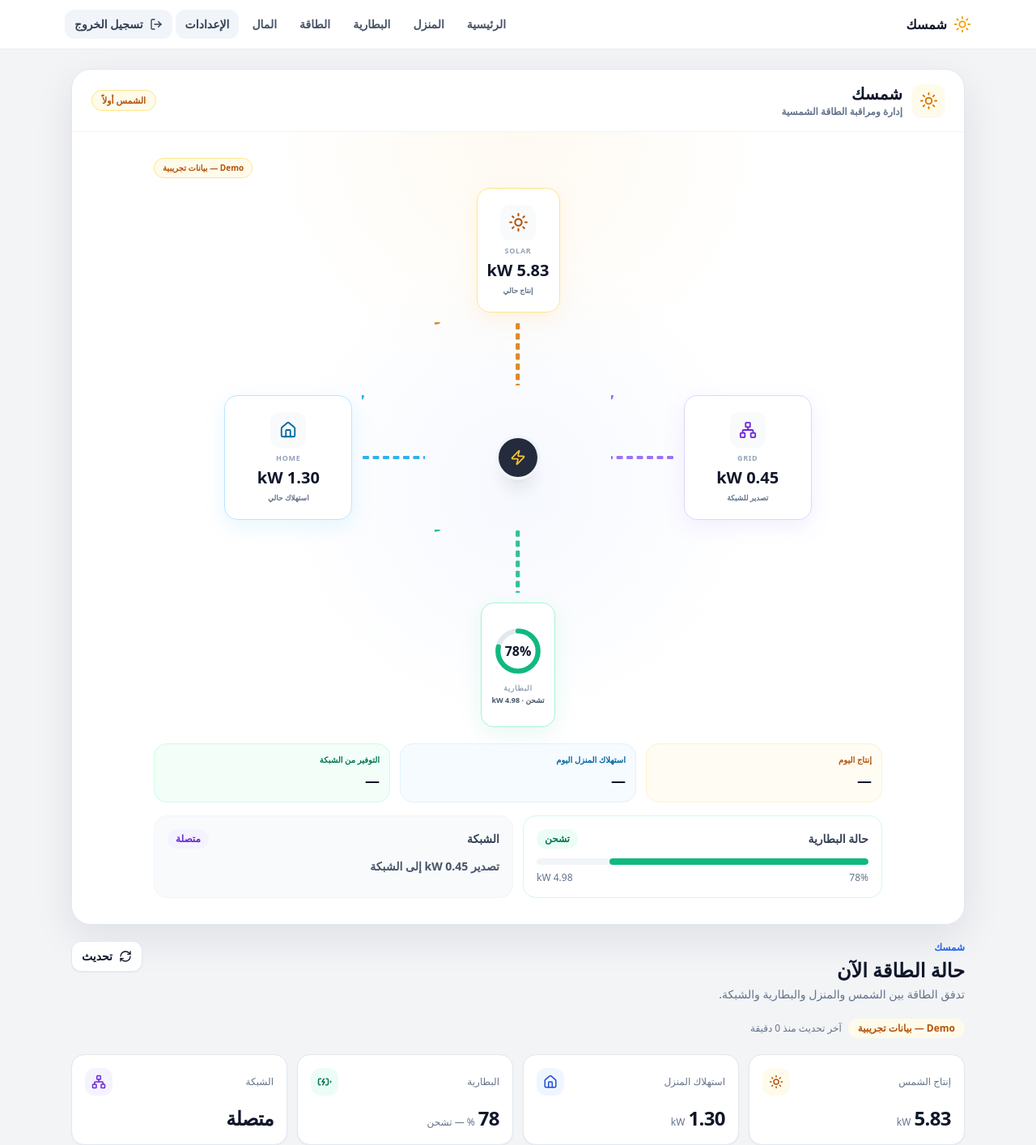
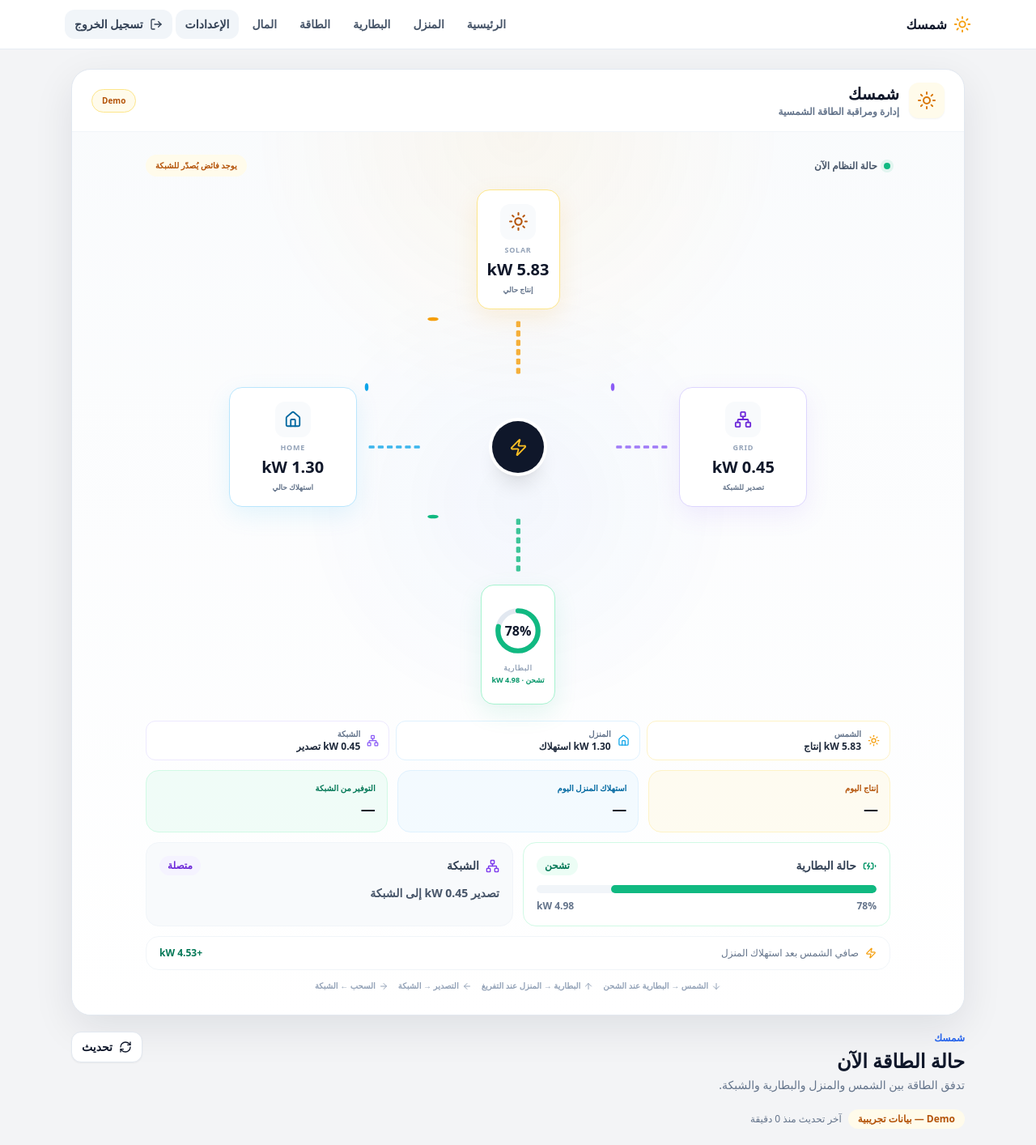
Before and after one commit to mahmoudbir-glitch/Shamsak, a Next.js app: page / in a window 1280 px wide. Shown: the top 1414 px of the page at 81% size. Built offline with nearby package versions, Linux system fonts and the light colour scheme.

Commit message:
feat: refine interactive solar energy hero

```diff
--- a/src/components/solar-hero.tsx
+++ b/src/components/solar-hero.tsx
@@ -1,4 +1,14 @@
-import { Home, Network, Sun, Zap } from "lucide-react";
+import {
+  ArrowDown,
+  ArrowLeft,
+  ArrowRight,
+  ArrowUp,
+  BatteryCharging,
+  Home,
+  Network,
+  Sun,
+  Zap,
+} from "lucide-react";
 import type { ReactNode } from "react";
 import type { EnergySnapshot } from "@/lib/energy";
 import { batteryState, batteryStateLabel } from "@/lib/energy";
@@ -9,6 +19,10 @@ interface SolarHeroProps {
 
 function kw(value: number) {
   return (Math.abs(value) / 1000).toFixed(2);
+}
+
+function clamp(value: number, min: number, max: number) {
+  return Math.min(max, Math.max(min, value));
 }
 
 function FlowLine({
@@ -36,7 +50,7 @@ function FlowLine({
   return (
     <svg
       aria-hidden="true"
-      className="pointer-events-none h-full w-full"
+      className="pointer-events-none h-full w-full overflow-visible"
       viewBox="0 0 100 100"
       preserveAspectRatio="none"
     >
@@ -49,13 +63,13 @@ function FlowLine({
         strokeWidth="2.5"
         strokeDasharray="8 8"
         strokeLinecap="round"
-        opacity={active ? 0.85 : 0.15}
+        opacity={active ? 0.8 : 0.14}
         style={active ? { animation: "dash 1.4s linear infinite" } : undefined}
       />
       {active && (
-        <circle r="3.5" fill={color} className="animate-pulse">
+        <circle r="3.2" fill={color}>
           <animateMotion
-            dur="2s"
+            dur="1.8s"
             repeatCount="indefinite"
             path={`M ${x1} ${y1} L ${x2} ${y2}`}
           />
@@ -66,10 +80,11 @@ function FlowLine({
 }
 
 const nodeTones = {
-  solar: "border-amber-200 bg-white text-amber-700 shadow-[0_8px_28px_rgba(245,158,11,.10)]",
-  home: "border-sky-200 bg-white text-sky-700 shadow-[0_8px_28px_rgba(14,165,233,.10)]",
-  battery: "border-emerald-200 bg-white text-emerald-700 shadow-[0_8px_28px_rgba(16,185,129,.10)]",
-  grid: "border-violet-200 bg-white text-violet-700 shadow-[0_8px_28px_rgba(139,92,246,.10)]",
+  solar: "border-amber-200 bg-white text-amber-700 shadow-[0_10px_30px_rgba(245,158,11,.12)]",
+  home: "border-sky-200 bg-white text-sky-700 shadow-[0_10px_30px_rgba(14,165,233,.10)]",
+  battery:
+    "border-emerald-200 bg-white text-emerald-700 shadow-[0_10px_30px_rgba(16,185,129,.11)]",
+  grid: "border-violet-200 bg-white text-violet-700 shadow-[0_10px_30px_rgba(139,92,246,.10)]",
 } as const;
 
 function Node({
@@ -87,34 +102,49 @@ function Node({
 }) {
   return (
     <div
-      className={`relative z-20 box-border flex h-[112px] w-full max-w-[104px] flex-col items-center justify-center rounded-2xl border p-2 text-center backdrop-blur transition-transform duration-300 hover:-translate-y-0.5 sm:h-[154px] sm:max-w-[158px] sm:p-3 ${nodeTones[tone]}`}
+      className={`relative z-20 flex h-[116px] w-full max-w-[108px] flex-col items-center justify-center rounded-2xl border p-2 text-center backdrop-blur transition-transform duration-300 hover:-translate-y-0.5 sm:h-[148px] sm:max-w-[158px] sm:p-3 ${nodeTones[tone]}`}
     >
       <div className="flex h-9 w-9 items-center justify-center rounded-xl bg-slate-50 sm:h-11 sm:w-11">
         {icon}
       </div>
-      <p className="mt-1.5 text-[9px] font-bold tracking-[0.08em] text-slate-400">{title}</p>
-      <p className="mt-1 text-sm font-black text-slate-900 sm:text-xl">{value}</p>
-      <p className="mt-1 text-[9px] font-bold text-slate-500">{subtitle}</p>
+      <p className="mt-1.5 text-[9px] font-black tracking-[0.08em] text-slate-400">
+        {title}
+      </p>
+      <p className="mt-1 text-sm font-black text-slate-900 sm:text-xl">
+        {value}
+      </p>
+      <p className="mt-1 max-w-full truncate text-[9px] font-bold text-slate-500">
+        {subtitle}
+      </p>
     </div>
   );
 }
 
 function BatteryNode({
-  soc = 0,
+  soc,
   state,
   power,
 }: {
-  soc?: number;
+  soc: number;
   state: ReturnType<typeof batteryState>;
   power: number;
 }) {
-  const safe = Math.min(100, Math.max(0, Math.round(soc)));
+  const safe = clamp(Math.round(soc), 0, 100);
   const radius = 24;
   const circumference = 2 * Math.PI * radius;
+  const tone =
+    state === "charging"
+      ? "text-emerald-600"
+      : state === "discharging"
+        ? "text-blue-600"
+        : "text-slate-600";
 
   return (
-    <div className="relative z-20 box-border flex h-[112px] w-full max-w-[104px] flex-col items-center justify-center rounded-2xl border border-emerald-200 bg-white p-2 text-center text-emerald-700 shadow-[0_8px_28px_rgba(16,185,129,.10)] backdrop-blur transition-transform duration-300 hover:-translate-y-0.5 sm:h-[154px] sm:max-w-[158px] sm:p-3">
-      <div className="relative h-[56px] w-[56px] shrink-0 sm:h-[66px] sm:w-[66px]" aria-label={`نسبة البطارية ${safe}%`}>
+    <div className="relative z-20 flex h-[116px] w-full max-w-[108px] flex-col items-center justify-center rounded-2xl border border-emerald-200 bg-white p-2 text-center shadow-[0_10px_30px_rgba(16,185,129,.11)] sm:h-[148px] sm:max-w-[158px] sm:p-3">
+      <div
+        className="relative h-[56px] w-[56px] shrink-0 sm:h-[66px] sm:w-[66px]"
+        aria-label={`نسبة البطارية ${safe}%`}
+      >
         <svg className="-rotate-90 h-full w-full" viewBox="0 0 64 64" aria-hidden="true">
           <circle cx="32" cy="32" r={radius} fill="none" stroke="#e2e8f0" strokeWidth="6" />
           <circle
@@ -122,7 +152,7 @@ function BatteryNode({
             cy="32"
             r={radius}
             fill="none"
-            stroke="#10b981"
+            stroke={state === "discharging" ? "#3b82f6" : "#10b981"}
             strokeWidth="6"
             strokeLinecap="round"
             strokeDasharray={circumference}
@@ -134,10 +164,34 @@ function BatteryNode({
           {safe}%
         </span>
       </div>
-      <p className="mt-1.5 text-[9px] font-bold tracking-[0.08em] text-slate-400">البطارية</p>
-      <p className="mt-0.5 max-w-full truncate text-[9px] font-bold text-slate-600">
+      <p className="mt-1.5 text-[9px] font-black tracking-[0.08em] text-slate-400">
+        البطارية
+      </p>
+      <p className={`mt-0.5 max-w-full truncate text-[9px] font-bold ${tone}`}>
         {batteryStateLabel(state)} · {kw(power)} kW
       </p>
+    </div>
+  );
+}
+
+function FlowStatus({
+  icon,
+  label,
+  value,
+  tone,
+}: {
+  icon: ReactNode;
+  label: string;
+  value: string;
+  tone: string;
+}) {
+  return (
+    <div className={`flex items-center gap-2 rounded-xl border bg-white px-3 py-2 ${tone}`}>
+      {icon}
+      <div className="min-w-0">
+        <p className="text-[10px] font-bold text-slate-500">{label}</p>
+        <p className="truncate text-xs font-black text-slate-800">{value}</p>
+      </div>
     </div>
   );
 }
@@ -147,13 +201,13 @@ export function SolarHero({ data }: SolarHeroProps) {
     return (
       <section
         aria-label="شمسك - تدفق الطاقة"
-        className="overflow-hidden rounded-3xl border border-slate-200 bg-white shadow-[0_12px_40px_rgba(15,23,42,.08)]"
+        className="overflow-hidden rounded-3xl border border-slate-200 bg-white shadow-[0_14px_45px_rgba(15,23,42,.08)]"
       >
-        <div className="flex min-h-[390px] items-center justify-center p-6">
-          <div className="text-center">
-            <Sun className="mx-auto animate-pulse text-amber-500" size={36} aria-hidden="true" />
-            <p className="mt-3 font-bold text-slate-800">جارٍ تحميل بيانات الطاقة…</p>
-            <p className="mt-1 text-xs text-slate-500">يرجى الانتظار لحظة</p>
+        <div className="flex min-h-[430px] items-center justify-center p-6">
+          <div className="text-center" role="status" aria-live="polite">
+            <Sun className="mx-auto animate-pulse text-amber-500" size={38} aria-hidden="true" />
+            <p className="mt-3 font-black text-slate-800">جارٍ تحميل بيانات الطاقة…</p>
+            <p className="mt-1 text-xs text-slate-500">يتم تجهيز مخطط التدفق اللحظي</p>
           </div>
         </div>
       </section>
@@ -163,50 +217,79 @@ export function SolarHero({ data }: SolarHeroProps) {
   const state = batteryState(data.batteryPowerW);
   const charging = state === "charging";
   const discharging = state === "discharging";
+  const solarActive = data.solarPowerW > 50;
+  const homeActive = data.homePowerW > 50;
   const gridImport = data.gridConnected && data.gridPowerW > 50;
   const gridExport = data.gridConnected && data.gridPowerW < -50;
-  const solarActive = data.solarPowerW > 50;
-  const homeActive = data.homePowerW > 50;
   const batteryActive = charging || discharging;
+  const netSolarAfterLoad = data.solarPowerW - data.homePowerW;
+  const statusText = !data.gridConnected
+    ? "الشبكة مفصولة"
+    : gridExport
+      ? "يوجد فائض يُصدّر للشبكة"
+      : gridImport
+        ? "المنزل يسحب من الشبكة"
+        : charging
+          ? "الشمس تشحن البطارية"
+          : discharging
+            ? "البطارية تدعم المنزل"
+            : "تدفق الطاقة متوازن";
 
   return (
     <section
       aria-labelledby="solar-hero-title"
       className="overflow-hidden rounded-3xl border border-slate-200 bg-white shadow-[0_16px_50px_rgba(15,23,42,.09)]"
     >
-      <div className="flex items-center justify-between gap-3 border-b border-slate-100 px-4 py-4 sm:px-6">
-        <div className="flex items-center gap-3">
-          <div className="flex h-10 w-10 items-center justify-center rounded-xl bg-amber-50 text-amber-600 shadow-sm">
-            <Sun size={23} aria-hidden="true" />
+      <header className="flex items-center justify-between gap-3 border-b border-slate-100 px-4 py-4 sm:px-6">
+        <div className="flex min-w-0 items-center gap-3">
+          <div className="flex h-11 w-11 shrink-0 items-center justify-center rounded-xl bg-amber-50 text-amber-600 shadow-sm">
+            <Sun size={24} aria-hidden="true" />
           </div>
-          <div>
+          <div className="min-w-0">
             <h2 id="solar-hero-title" className="text-xl font-black text-slate-900">
               شمسك
             </h2>
-            <p className="text-xs font-semibold text-slate-500">إدارة ومراقبة الطاقة الشمسية</p>
+            <p className="truncate text-xs font-semibold text-slate-500">
+              إدارة ومراقبة الطاقة الشمسية
+            </p>
           </div>
         </div>
-        <span className="rounded-full border border-amber-200 bg-amber-50 px-3 py-1 text-[11px] font-bold text-amber-700">
-          الشمس أولاً
+        <span
+          className={`shrink-0 rounded-full border px-3 py-1.5 text-[10px] font-black ${data.source === "demo"
+            ? "border-amber-200 bg-amber-50 text-amber-700"
+            : "border-emerald-200 bg-emerald-50 text-emerald-700"}`}
+        >
+          {data.source === "demo" ? "Demo" : "Live"}
         </span>
-      </div>
+      </header>
 
-      <div className="relative overflow-hidden bg-white px-3 py-6 sm:px-6 sm:py-8">
-        <div className="absolute inset-0 bg-[radial-gradient(circle_at_50%_45%,rgba(37,99,235,.045),transparent_38%),radial-gradient(circle_at_50%_0%,rgba(245,158,11,.055),transparent_28%)]" />
-        <div className="relative mx-auto max-w-[900px]">
-          <div className="mb-3 flex justify-end">
+      <div className="relative overflow-hidden bg-gradient-to-b from-slate-50/80 to-white px-3 py-5 sm:px-6 sm:py-7">
+        <div
+          className="pointer-events-none absolute inset-0 opacity-70"
+          aria-hidden="true"
+          style={{
+            background:
+              "radial-gradient(circle at 50% 42%, rgba(37,99,235,.055), transparent 34%), radial-gradient(circle at 50% 0%, rgba(245,158,11,.08), transparent 28%)",
+          }}
+        />
+
+        <div className="relative mx-auto max-w-[920px]">
+          <div className="mb-4 flex flex-wrap items-center justify-between gap-2">
+            <div className="flex items-center gap-2">
+              <span className="h-2 w-2 rounded-full bg-emerald-500 shadow-[0_0_0_4px_rgba(16,185,129,.10)]" />
+              <span className="text-xs font-bold text-slate-600">حالة النظام الآن</span>
+            </div>
             <span
-              className={`rounded-full border px-2.5 py-1 text-[10px] font-bold ${
-                data.source === "demo"
-                  ? "border-amber-200 bg-amber-50 text-amber-700"
-                  : "border-emerald-200 bg-emerald-50 text-emerald-700"
-              }`}
+              className={`rounded-full px-3 py-1.5 text-[10px] font-black ${!data.gridConnected
+                ? "bg-slate-200 text-slate-600"
+                : "bg-amber-50 text-amber-700"}`}
+              aria-live="polite"
             >
-              {data.source === "demo" ? "Demo — بيانات تجريبية" : "Live — بيانات حية"}
+              {statusText}
             </span>
           </div>
 
-          <div className="mx-auto box-border grid w-full max-w-[820px] grid-cols-[minmax(0,1fr)_16px_minmax(104px,158px)_16px_minmax(0,1fr)] grid-rows-[auto_38px_auto_38px_auto] items-center justify-items-center gap-1 overflow-visible sm:grid-cols-[minmax(158px,1fr)_78px_minmax(110px,1fr)_78px_minmax(158px,1fr)] sm:grid-rows-[auto_78px_auto_78px_auto] sm:gap-3">
+          <div className="mx-auto grid w-full max-w-[820px] grid-cols-[minmax(0,1fr)_14px_minmax(104px,150px)_14px_minmax(0,1fr)] grid-rows-[auto_34px_auto_34px_auto] items-center justify-items-center gap-1 sm:grid-cols-[minmax(158px,1fr)_70px_minmax(120px,1fr)_70px_minmax(158px,1fr)] sm:grid-rows-[auto_72px_auto_72px_auto] sm:gap-3">
             <div className="col-start-3 row-start-1">
               <Node
                 tone="solar"
@@ -218,7 +301,7 @@ export function SolarHero({ data }: SolarHeroProps) {
             </div>
 
             <div className="col-start-3 row-start-2 flex h-full w-full items-center justify-center">
-              <FlowLine direction="down" active={solarActive} color="#d97706" />
+              <FlowLine direction="down" active={solarActive} color="#f59e0b" />
             </div>
 
             <div className="col-start-1 row-start-3 flex w-full justify-end">
@@ -228,7 +311,7 @@ export function SolarHero({ data }: SolarHeroProps) {
                 value={data.gridConnected ? `${kw(data.gridPowerW)} kW` : "مفصولة"}
                 subtitle={
                   !data.gridConnected
-                    ? "الشبكة غير متاحة"
+                    ? "غير متاحة"
                     : gridImport
                       ? "سحب من الشبكة"
                       : gridExport
@@ -249,10 +332,10 @@ export function SolarHero({ data }: SolarHeroProps) {
 
             <div className="col-start-3 row-start-3">
               <div
-                className="z-30 flex h-12 w-12 animate-pulse items-center justify-center rounded-full bg-slate-900 text-white shadow-xl ring-4 ring-slate-100"
+                className="flex h-14 w-14 items-center justify-center rounded-full bg-slate-900 text-white shadow-xl ring-4 ring-white sm:h-16 sm:w-16"
                 aria-label="مركز تدفق الطاقة"
               >
-                <Zap size={20} className="text-amber-400" aria-hidden="true" />
+                <Zap size={23} className={solarActive ? "text-amber-400" : "text-slate-300"} aria-hidden="true" />
               </div>
             </div>
 
@@ -274,7 +357,7 @@ export function SolarHero({ data }: SolarHeroProps) {
               <FlowLine
                 direction={charging ? "down" : "up"}
                 active={batteryActive}
-                color="#10b981"
+                color={discharging ? "#3b82f6" : "#10b981"}
               />
             </div>
 
@@ -283,20 +366,41 @@ export function SolarHero({ data }: SolarHeroProps) {
             </div>
           </div>
 
-          <div className="mt-5 grid gap-3 sm:grid-cols-3">
-            <div className="rounded-2xl border border-amber-100 bg-amber-50/60 p-3">
+          <div className="mt-5 grid gap-2 sm:grid-cols-3">
+            <FlowStatus
+              icon={<Sun size={15} className="text-amber-500" aria-hidden="true" />}
+              label="الشمس"
+              value={`${kw(data.solarPowerW)} kW إنتاج`}
+              tone="border-amber-100"
+            />
+            <FlowStatus
+              icon={<Home size={15} className="text-sky-500" aria-hidden="true" />}
+              label="المنزل"
+              value={`${kw(data.homePowerW)} kW استهلاك`}
+              tone="border-sky-100"
+            />
+            <FlowStatus
+              icon={<Network size={15} className="text-violet-500" aria-hidden="true" />}
+              label="الشبكة"
+              value={!data.gridConnected ? "مفصولة" : gridExport ? `${kw(data.gridPowerW)} kW تصدير` : gridImport ? `${kw(data.gridPowerW)} kW سحب` : "متوازنة"}
+              tone="border-violet-100"
+            />
+          </div>
+
+          <div className="mt-3 grid gap-3 sm:grid-cols-3">
+            <div className="rounded-2xl border border-amber-100 bg-amber-50/70 p-3.5">
               <p className="text-[10px] font-bold text-amber-700">إنتاج اليوم</p>
               <p className="mt-1 text-lg font-black text-slate-900">
                 {data.todayProductionKWh != null ? `${data.todayProductionKWh.toFixed(1)} kWh` : "—"}
               </p>
             </div>
-            <div className="rounded-2xl border border-sky-100 bg-sky-50/60 p-3">
+            <div className="rounded-2xl border border-sky-100 bg-sky-50/70 p-3.5">
               <p className="text-[10px] font-bold text-sky-700">استهلاك المنزل اليوم</p>
               <p className="mt-1 text-lg font-black text-slate-900">
                 {data.todayHomeUsageKWh != null ? `${data.todayHomeUsageKWh.toFixed(1)} kWh` : "—"}
               </p>
             </div>
-            <div className="rounded-2xl border border-emerald-100 bg-emerald-50/60 p-3">
+            <div className="rounded-2xl border border-emerald-100 bg-emerald-50/70 p-3.5">
               <p className="text-[10px] font-bold text-emerald-700">التوفير من الشبكة</p>
               <p className="mt-1 text-lg font-black text-slate-900">
                 {data.todayGridSavings != null ? `${data.todayGridSavings.toFixed(1)} kWh` : "—"}
@@ -304,35 +408,39 @@ export function SolarHero({ data }: SolarHeroProps) {
             </div>
           </div>
 
-          <div className="mt-4 grid gap-3 sm:grid-cols-2">
+          <div className="mt-3 grid gap-3 sm:grid-cols-2">
             <div className="rounded-2xl border border-emerald-100 bg-white p-4">
               <div className="flex items-center justify-between gap-3">
-                <span className="text-sm font-bold text-slate-700">حالة البطارية</span>
-                <span className="rounded-full bg-emerald-50 px-2.5 py-1 text-xs font-bold text-emerald-700">
+                <div className="flex items-center gap-2">
+                  <BatteryCharging size={17} className="text-emerald-600" aria-hidden="true" />
+                  <span className="text-sm font-black text-slate-700">حالة البطارية</span>
+                </div>
+                <span className="rounded-full bg-emerald-50 px-2.5 py-1 text-xs font-black text-emerald-700">
                   {batteryStateLabel(state)}
                 </span>
               </div>
-              <div className="mt-3 h-2 overflow-hidden rounded-full bg-slate-100">
+              <div className="mt-3 h-2.5 overflow-hidden rounded-full bg-slate-100">
                 <div
-                  className="h-full rounded-full bg-emerald-500 transition-all duration-700"
-                  style={{ width: `${Math.min(100, Math.max(0, data.batterySoc))}%` }}
+                  className={`h-full rounded-full transition-all duration-700 ${discharging ? "bg-blue-500" : "bg-emerald-500"}`}
+                  style={{ width: `${clamp(data.batterySoc, 0, 100)}%` }}
                 />
               </div>
-              <div className="mt-2 flex items-center justify-between text-xs text-slate-500">
-                <span>{Math.round(Math.min(100, Math.max(0, data.batterySoc)))}%</span>
-                <span>{Math.abs(data.batteryPowerW / 1000).toFixed(2)} kW</span>
+              <div className="mt-2 flex items-center justify-between text-xs font-semibold text-slate-500">
+                <span>{Math.round(clamp(data.batterySoc, 0, 100))}%</span>
+                <span>{kw(data.batteryPowerW)} kW</span>
               </div>
             </div>
 
             <div className="rounded-2xl border border-slate-100 bg-slate-50 p-4">
               <div className="flex items-center justify-between gap-3">
-                <span className="text-sm font-bold text-slate-700">الشبكة</span>
+                <div className="flex items-center gap-2">
+                  <Network size={17} className="text-violet-600" aria-hidden="true" />
+                  <span className="text-sm font-black text-slate-700">الشبكة</span>
+                </div>
                 <span
-                  className={`rounded-full px-2.5 py-1 text-xs font-bold ${
-                    data.gridConnected
-                      ? "bg-violet-50 text-violet-700"
-                      : "bg-slate-200 text-slate-600"
-                  }`}
+                  className={`rounded-full px-2.5 py-1 text-xs font-black ${data.gridConnected
+                    ? "bg-violet-50 text-violet-700"
+                    : "bg-slate-200 text-slate-600"}`}
                 >
                   {data.gridConnected ? "متصلة" : "مفصولة"}
                 </span>
@@ -348,6 +456,23 @@ export function SolarHero({ data }: SolarHeroProps) {
               </p>
             </div>
           </div>
+
+          <div className="mt-3 flex flex-wrap items-center justify-between gap-2 rounded-2xl border border-slate-100 bg-white px-4 py-3 text-xs">
+            <div className="flex items-center gap-2 text-slate-500">
+              <Zap size={14} className="text-amber-500" aria-hidden="true" />
+              <span>صافي الشمس بعد استهلاك المنزل</span>
+            </div>
+            <strong className={netSolarAfterLoad >= 0 ? "text-emerald-700" : "text-blue-700"}>
+              {netSolarAfterLoad >= 0 ? "+" : "-"}{kw(netSolarAfterLoad)} kW
+            </strong>
+          </div>
+
+          <div className="mt-3 flex flex-wrap items-center justify-center gap-3 text-[10px] font-semibold text-slate-400">
+            <span className="inline-flex items-center gap-1"><ArrowDown size={12} /> الشمس → البطارية عند الشحن</span>
+            <span className="inline-flex items-center gap-1"><ArrowUp size={12} /> البطارية → المنزل عند التفريغ</span>
+            <span className="inline-flex items-center gap-1"><ArrowLeft size={12} /> التصدير → الشبكة</span>
+            <span className="inline-flex items-center gap-1"><ArrowRight size={12} /> السحب ← الشبكة</span>
+          </div>
         </div>
       </div>
     </section>
```
